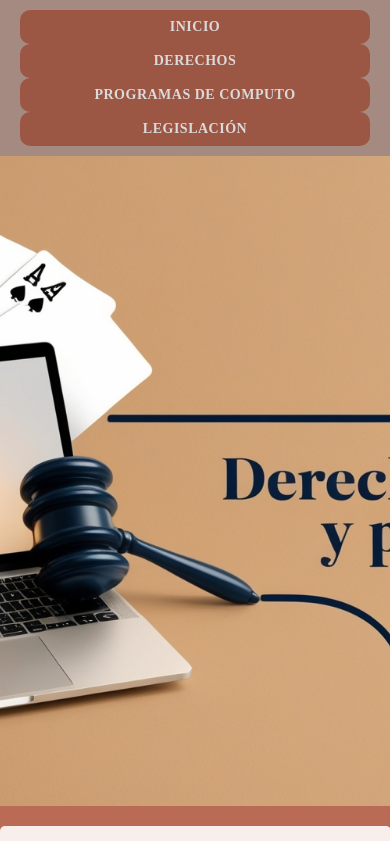
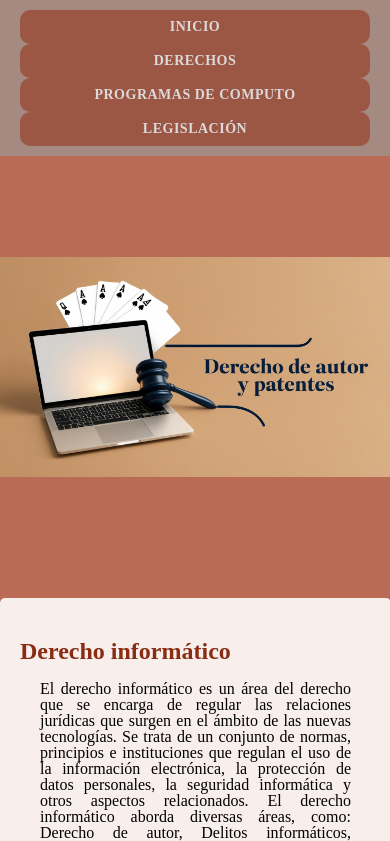
Before and after one commit to martinezmiriam/Protecci-n_Juridica, a plain HTML site: page Derechos.html in a window 390 px wide. Shown: the top 841 px of the page. Drawn offline with Linux system fonts and the light colour scheme.

Commit message:
pantalla pequeña 1

```diff
--- a/Derechos.html
+++ b/Derechos.html
@@ -79,6 +79,14 @@
             background-position: center;
             background-repeat: no-repeat;
         }
+
+        /* Ajustes para pantallas pequeñas */
+@media screen and (max-width: 768px) {
+    .image-section {
+        height: 50vh; /* Reduce la altura en móviles */
+        background-size: contain; /* Ajusta la imagen para que se vea completa */
+    }
+}
 
         /* Texto sobre la imagen */
         .image-section .text-overlay {
```
